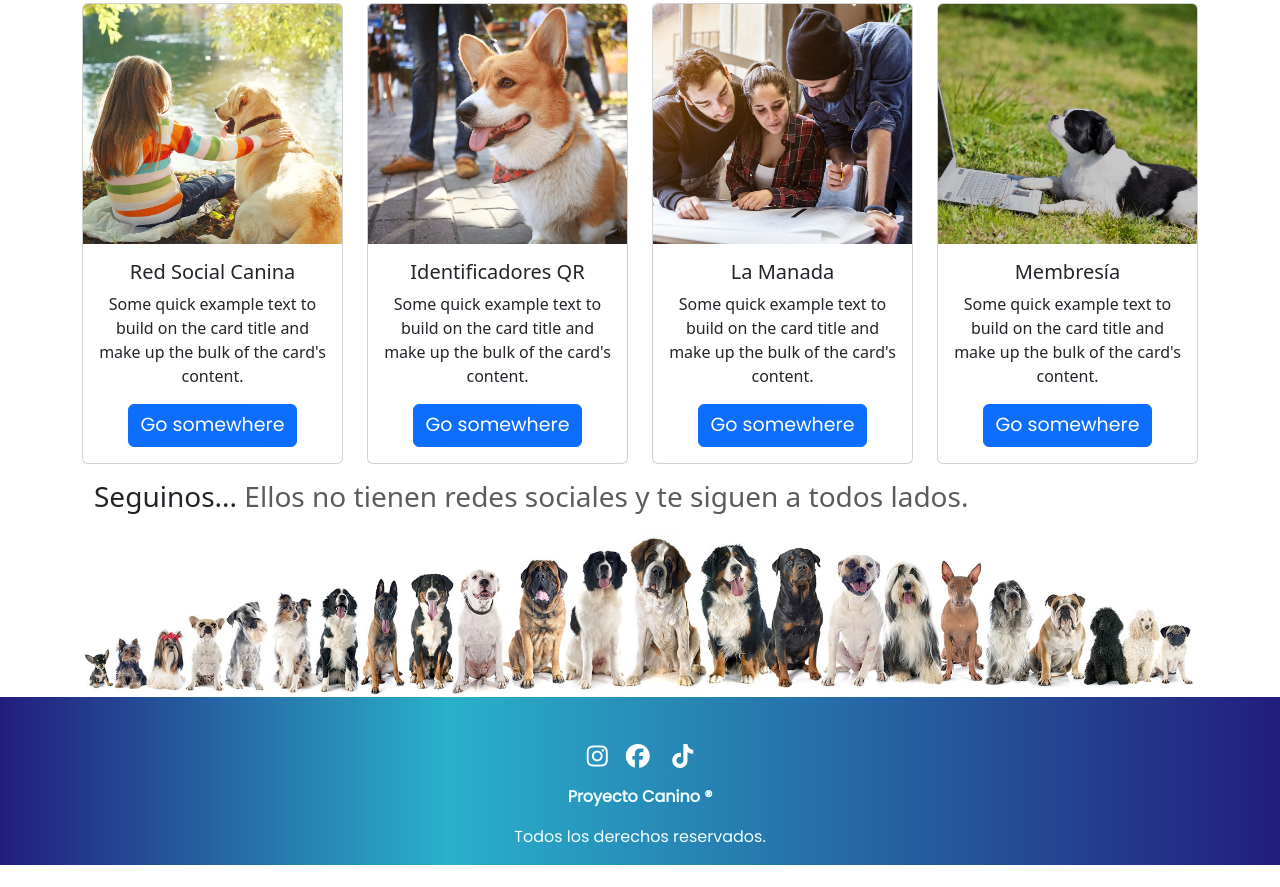
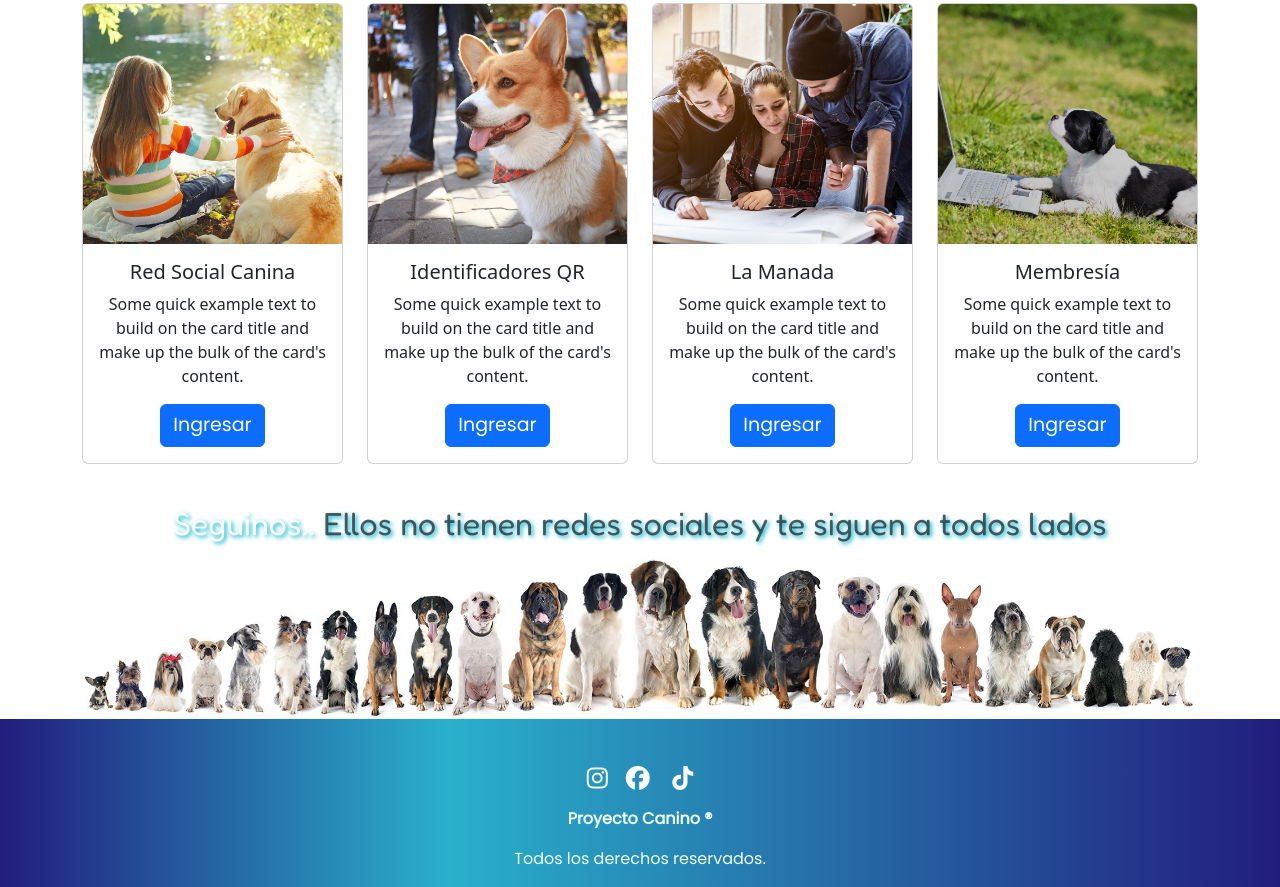
Before and after one commit to budabudaok/PreEntrega3Bustamante, a website: page index.html in a window 1280 px wide. Shown: the part 1261-2148 px from the top of the page. Before the commit the page ends 2126 px from the top, so only its background shows below. Drawn offline with nearby package versions, Linux system fonts and the light colour scheme.

Commit message:
Botones de las cards

```diff
--- a/index.html
+++ b/index.html
@@ -91,8 +91,8 @@
                             <img src="./assets/img/niña_con_golden_1280.jpg" class="card-img-top card-img-normalize" alt="...">
                             <div class="card-body">
                                 <h5 class="card-title">Red Social Canina</h5>
-                                <p class="card-text">Some quick example text to build on the card title and make up the bulk of the card's content.</p>
-                                <a href="#" class="btn btn-primary">Go somewhere</a>
+                                <p class="card-text">Una guía global para todas las empresas, emprendedodres y servicios que integran el universo canino.</p>
+                                <a href="#" class="btn btn-primary">Ingresar</a>
                             </div>
                         </div>
                     </div>
@@ -102,7 +102,7 @@
                             <div class="card-body">
                                 <h5 class="card-title">Identificadores QR</h5>
                                 <p class="card-text">Some quick example text to build on the card title and make up the bulk of the card's content.</p>
-                                <a href="#" class="btn btn-primary">Go somewhere</a>
+                                <a href="#" class="btn btn-primary">Ingresar</a>
                             </div>
                         </div>
                     </div>
@@ -112,7 +112,7 @@
                             <div class="card-body">
                                 <h5 class="card-title">La Manada</h5>
                                 <p class="card-text">Some quick example text to build on the card title and make up the bulk of the card's content.</p>
-                                <a href="#" class="btn btn-primary">Go somewhere</a>
+                                <a href="#" class="btn btn-primary">Ingresar</a>
                             </div>
                         </div>
                     </div>
@@ -122,7 +122,7 @@
                             <div class="card-body">
                                 <h5 class="card-title">Membresía</h5>
                                 <p class="card-text">Some quick example text to build on the card title and make up the bulk of the card's content.</p>
-                                <a href="#" class="btn btn-primary">Go somewhere</a>
+                                <a href="#" class="btn btn-primary">Ingresar</a>
                             </div>
                         </div>
                     </div>
@@ -145,7 +145,7 @@
                         <div class="card-body">
                             <h5 class="card-title">Red Social Canina</h5>
                             <p class="card-text">Some quick example text to build on the card title and make up the bulk of the card's content.</p>
-                            <a href="#" class="btn btn-primary">Go somewhere</a>
+                            <a href="#" class="btn btn-primary">Ingresar</a>
                         </div>
                     </div>
                 </div>
@@ -155,7 +155,7 @@
                         <div class="card-body">
                             <h5 class="card-title">Identificadores QR</h5>
                             <p class="card-text">Some quick example text to build on the card title and make up the bulk of the card's content.</p>
-                            <a href="#" class="btn btn-primary">Go somewhere</a>
+                            <a href="#" class="btn btn-primary">Ingresar</a>
                         </div>
                     </div>
                 </div>
@@ -165,7 +165,7 @@
                         <div class="card-body">
                             <h5 class="card-title">La Manada</h5>
                             <p class="card-text">Some quick example text to build on the card title and make up the bulk of the card's content.</p>
-                            <a href="#" class="btn btn-primary">Go somewhere</a>
+                            <a href="#" class="btn btn-primary">Ingresar</a>
                         </div>
                     </div>
                 </div>
@@ -175,7 +175,7 @@
                         <div class="card-body">
                             <h5 class="card-title">Membresía</h5>
                             <p class="card-text">Some quick example text to build on the card title and make up the bulk of the card's content.</p>
-                            <a href="#" class="btn btn-primary">Go somewhere</a>
+                            <a href="#" class="btn btn-primary">Ingresar</a>
                         </div>
                     </div>
                 </div>
@@ -185,11 +185,7 @@
 
     <div class="container seguinos">
         <div class="row justify-content-center">
-            <div class="row featurette">
-                <div class="col-md-12">
-                        <h3><p class="mt-0">Seguinos...<span class="text-muted"> Ellos no tienen redes sociales y te siguen a todos lados.</span></p>
-                        </h3>
-                </div>
+            <h2 class="featurette-heading">Seguinos.. <span class="text-muted"> Ellos no tienen redes sociales y te siguen a todos lados</span></h2>
             </div>
             <div class="img-home-seguinos">
                 <img src="./assets/img/bienvenidos_a_proyecto_canino_1980.jpg" class="img-fluid" alt="Nuestros Desarrollos">
```
